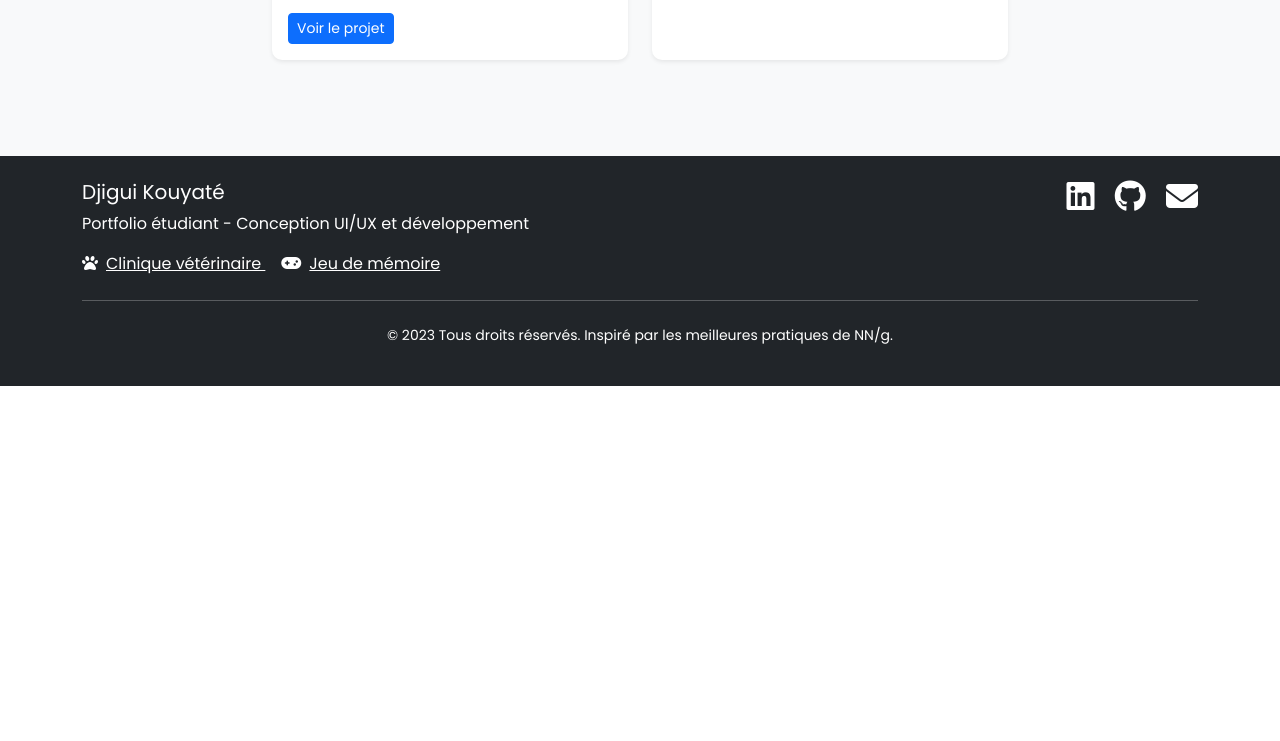
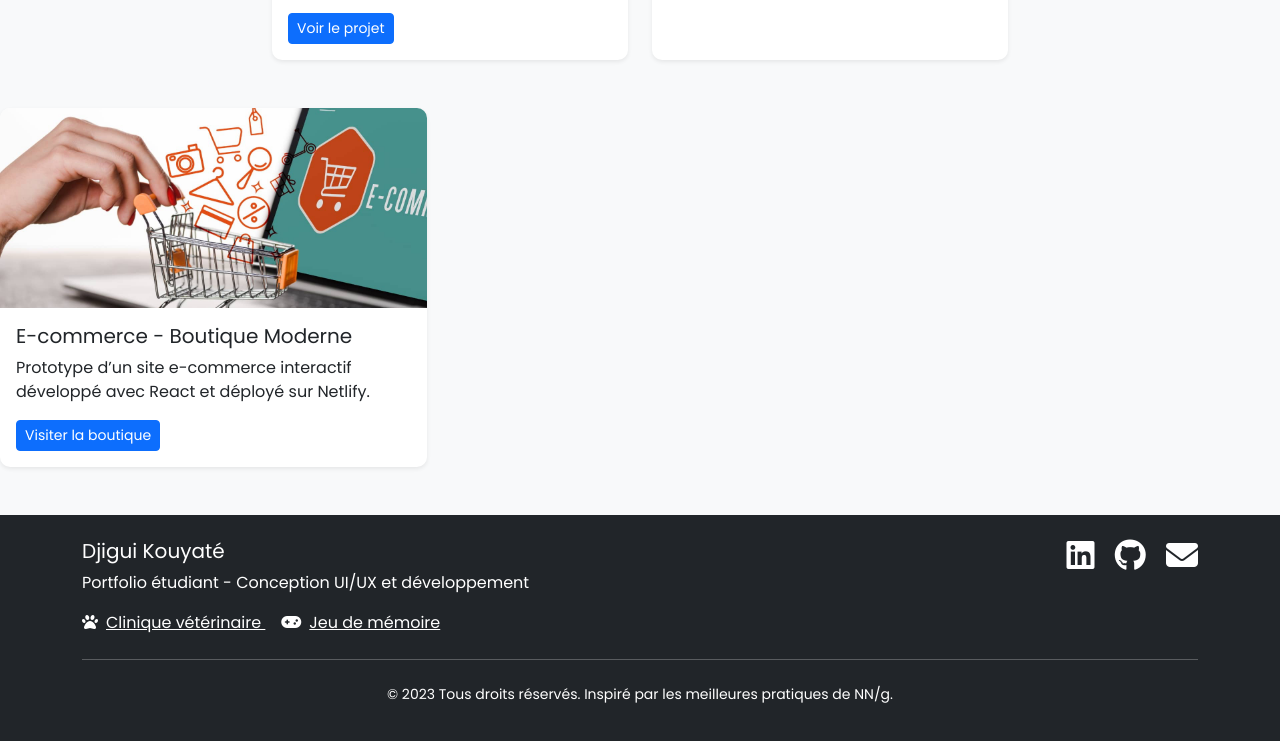
Before and after one commit to Slaaayer420/portfolio, a plain HTML site: page index.html in a window 1280 px wide. Shown: the part 2349-3090 px from the top of the page. Before the commit the page ends 2735 px from the top, so only its background shows below. Drawn offline with nearby package versions, Linux system fonts and the light colour scheme.

Commit message:
Update index.html

```diff
--- a/index.html
+++ b/index.html
@@ -139,6 +139,17 @@
                 </div>
             </div>
         </div>
+        <div class="col-md-6 col-lg-4">
+    <div class="card project-card h-100 border-0 shadow-sm">
+        <div class="card-img-top project-img" style="background-image: url('Image/projet3.png');"></div>
+        <div class="card-body">
+            <h5 class="card-title">E-commerce - Boutique Moderne</h5>
+            <p class="card-text">Prototype d’un site e-commerce interactif développé avec React et déployé sur Netlify.</p>
+            <a href="https://zippy-hummingbird-c666c2.netlify.app/" target="_blank" class="btn btn-sm btn-primary">Visiter la boutique</a>
+        </div>
+    </div>
+</div>
+
     </section>
 
     <!-- Pied de page -->
```
